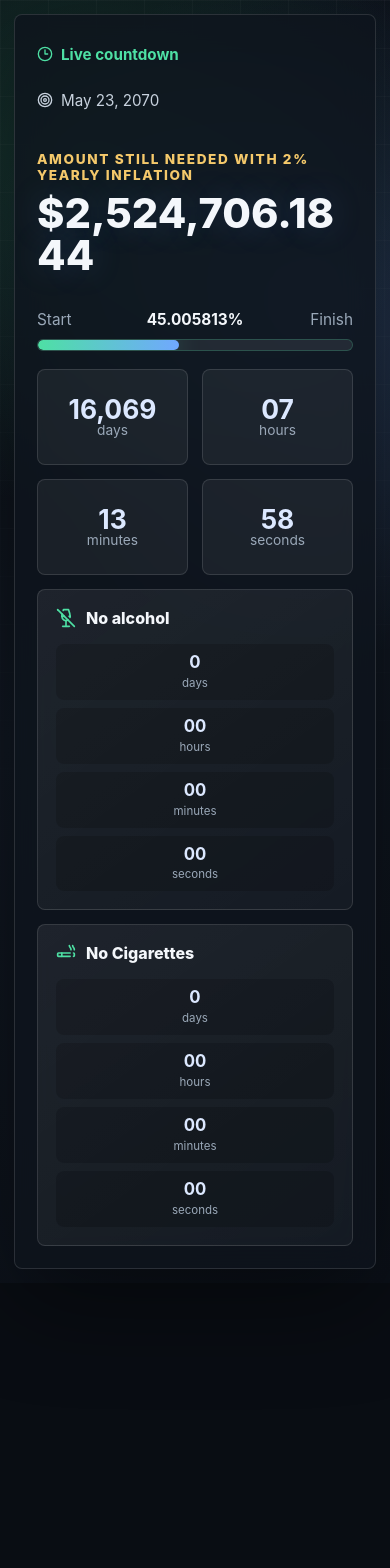
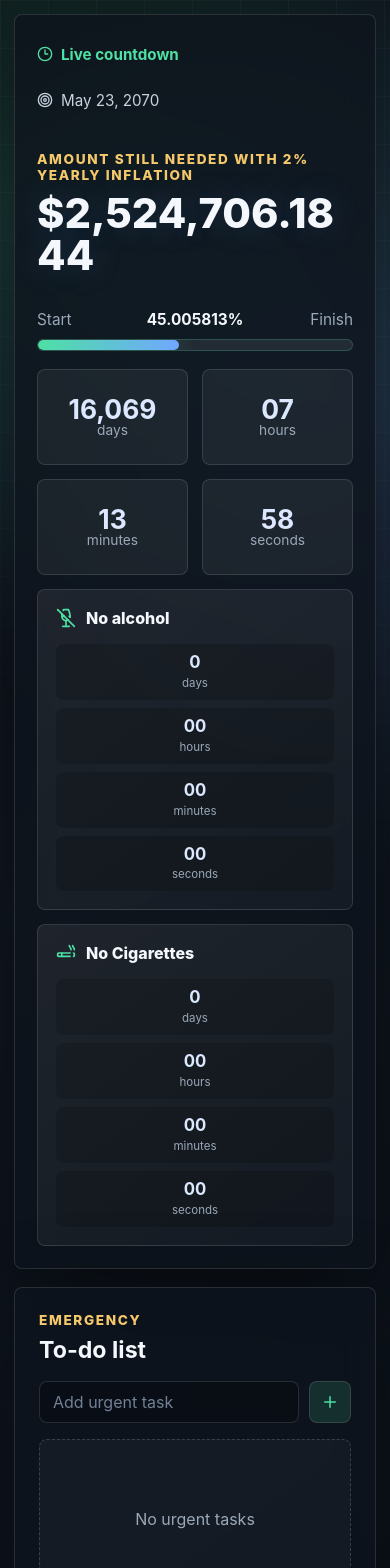
Before and after one commit to Esmodeo/playground, a React (Vite) app: page / in a window 390 px wide. Shown: the top 1568 px of the page. Before the commit the page ends 1283 px from the top, so only its background shows below. Built offline with nearby package versions, Linux system fonts and the light colour scheme.

Commit message:
Add emergency todo list

```diff
--- a/src/main.jsx
+++ b/src/main.jsx
@@ -1,6 +1,6 @@
 import React, { useEffect, useMemo, useState } from 'react';
 import { createRoot } from 'react-dom/client';
-import { Cigarette, Clock3, Target, WineOff } from 'lucide-react';
+import { Check, Cigarette, Clock3, Plus, Target, Trash2, WineOff } from 'lucide-react';
 import './styles.css';
 
 const START_DATE = new Date(1990, 4, 23, 0, 0, 0, 0);
@@ -116,6 +116,8 @@ function getOverallProgress(now) {
 
 function App() {
   const [now, setNow] = useState(() => new Date());
+  const [todoText, setTodoText] = useState('');
+  const [todos, setTodos] = useState([]);
 
   useEffect(() => {
     const timer = window.setInterval(() => setNow(new Date()), 250);
@@ -130,8 +132,38 @@ function App() {
     { icon: Cigarette, startDate: NO_CIGARETTES_START_DATE, title: 'No Cigarettes' },
   ];
 
+  function addTodo(event) {
+    event.preventDefault();
+
+    const text = todoText.trim();
+    if (!text) {
+      return;
+    }
+
+    setTodos((items) => [
+      {
+        id: crypto.randomUUID(),
+        isDone: false,
+        text,
+      },
+      ...items,
+    ]);
+    setTodoText('');
+  }
+
+  function toggleTodo(id) {
+    setTodos((items) =>
+      items.map((item) => (item.id === id ? { ...item, isDone: !item.isDone } : item)),
+    );
+  }
+
+  function deleteTodo(id) {
+    setTodos((items) => items.filter((item) => item.id !== id));
+  }
+
   return (
     <main className="app-shell">
+      <div className="app-layout">
         <section className="countdown-panel" aria-label="Money countdown">
           <div className="panel-topline">
             <span className="status-pill">
@@ -198,6 +230,59 @@ function App() {
             ))}
           </div>
         </section>
+
+        <aside className="todo-panel" aria-label="Emergency to-do list">
+          <div className="todo-header">
+            <p className="kicker">Emergency</p>
+            <h2>To-do list</h2>
+          </div>
+
+          <form className="todo-form" onSubmit={addTodo}>
+            <label className="sr-only" htmlFor="todo-input">
+              Add emergency task
+            </label>
+            <input
+              id="todo-input"
+              onChange={(event) => setTodoText(event.target.value)}
+              placeholder="Add urgent task"
+              value={todoText}
+            />
+            <button type="submit" aria-label="Add task">
+              <Plus size={18} aria-hidden="true" />
+            </button>
+          </form>
+
+          {todos.length > 0 ? (
+            <ul className="todo-list">
+              {todos.map((todo) => (
+                <li className={todo.isDone ? 'is-done' : undefined} key={todo.id}>
+                  <button
+                    className="todo-check"
+                    onClick={() => toggleTodo(todo.id)}
+                    type="button"
+                    aria-label={todo.isDone ? 'Mark task as active' : 'Mark task as done'}
+                  >
+                    {todo.isDone && <Check size={14} aria-hidden="true" />}
+                  </button>
+                  <span>{todo.text}</span>
+                  <button
+                    className="todo-delete"
+                    onClick={() => deleteTodo(todo.id)}
+                    type="button"
+                    aria-label="Delete task"
+                  >
+                    <Trash2 size={16} aria-hidden="true" />
+                  </button>
+                </li>
+              ))}
+            </ul>
+          ) : (
+            <div className="todo-empty">
+              <span>No urgent tasks</span>
+            </div>
+          )}
+        </aside>
+      </div>
     </main>
   );
 }
--- a/src/styles.css
+++ b/src/styles.css
@@ -60,8 +60,16 @@ select {
   mask-image: linear-gradient(to bottom, rgba(0, 0, 0, 0.7), transparent 78%);
 }
 
+.app-layout {
+  display: grid;
+  grid-template-columns: minmax(0, 920px) minmax(300px, 360px);
+  align-items: start;
+  gap: 18px;
+  width: min(100%, 1300px);
+}
+
 .countdown-panel {
-  width: min(100%, 920px);
+  width: 100%;
   padding: clamp(24px, 5vw, 56px);
   border: 1px solid var(--line);
   border-radius: 8px;
@@ -257,6 +265,170 @@ h1 {
   font-size: 0.72rem;
 }
 
+.todo-panel {
+  width: 100%;
+  min-height: 420px;
+  padding: 24px;
+  border: 1px solid var(--line);
+  border-radius: 8px;
+  background: rgba(14, 20, 29, 0.76);
+  box-shadow: 0 30px 100px rgba(0, 0, 0, 0.32);
+  backdrop-filter: blur(18px);
+}
+
+.todo-header {
+  margin-bottom: 18px;
+}
+
+.todo-header h2 {
+  margin: 0;
+  color: var(--ink);
+  font-size: 1.45rem;
+  line-height: 1.1;
+}
+
+.todo-form {
+  display: grid;
+  grid-template-columns: minmax(0, 1fr) 42px;
+  gap: 10px;
+  margin-bottom: 16px;
+}
+
+.todo-form input {
+  min-width: 0;
+  height: 42px;
+  padding: 0 13px;
+  border: 1px solid var(--line);
+  border-radius: 8px;
+  outline: none;
+  background: rgba(0, 0, 0, 0.22);
+  color: var(--ink);
+}
+
+.todo-form input:focus {
+  border-color: rgba(78, 224, 164, 0.58);
+  box-shadow: 0 0 0 3px rgba(78, 224, 164, 0.14);
+}
+
+.todo-form input::placeholder {
+  color: #718094;
+}
+
+.todo-form button,
+.todo-check,
+.todo-delete {
+  display: inline-grid;
+  place-items: center;
+  border: 1px solid var(--line);
+  border-radius: 8px;
+  cursor: pointer;
+  color: var(--ink);
+  transition:
+    border-color 160ms ease,
+    color 160ms ease,
+    background 160ms ease;
+}
+
+.todo-form button {
+  width: 42px;
+  height: 42px;
+  background: rgba(78, 224, 164, 0.14);
+  color: var(--green);
+}
+
+.todo-form button:hover,
+.todo-check:hover {
+  border-color: rgba(78, 224, 164, 0.5);
+  background: rgba(78, 224, 164, 0.18);
+}
+
+.todo-list {
+  display: grid;
+  gap: 10px;
+  margin: 0;
+  padding: 0;
+  list-style: none;
+}
+
+.todo-list li {
+  display: grid;
+  grid-template-columns: 28px minmax(0, 1fr) 32px;
+  align-items: center;
+  gap: 10px;
+  min-height: 48px;
+  padding: 9px 10px;
+  border: 1px solid var(--line);
+  border-radius: 8px;
+  background: var(--card);
+}
+
+.todo-list span {
+  min-width: 0;
+  color: #dce8ff;
+  overflow-wrap: anywhere;
+  line-height: 1.35;
+}
+
+.todo-list li.is-done span {
+  color: var(--muted);
+  text-decoration: line-through;
+}
+
+.todo-check,
+.todo-delete {
+  padding: 0;
+  background: rgba(0, 0, 0, 0.18);
+}
+
+.todo-check {
+  width: 28px;
+  height: 28px;
+  color: var(--green);
+}
+
+.todo-delete {
+  width: 32px;
+  height: 32px;
+  color: var(--rose);
+}
+
+.todo-delete:hover {
+  border-color: rgba(255, 140, 126, 0.45);
+  background: rgba(255, 140, 126, 0.12);
+}
+
+.todo-empty {
+  display: grid;
+  min-height: 160px;
+  place-items: center;
+  border: 1px dashed rgba(255, 255, 255, 0.16);
+  border-radius: 8px;
+  color: var(--muted);
+  background: rgba(255, 255, 255, 0.035);
+}
+
+.sr-only {
+  position: absolute;
+  width: 1px;
+  height: 1px;
+  padding: 0;
+  overflow: hidden;
+  clip: rect(0, 0, 0, 0);
+  white-space: nowrap;
+  border: 0;
+}
+
+@media (max-width: 1120px) {
+  .app-layout {
+    grid-template-columns: 1fr;
+    max-width: 920px;
+  }
+
+  .todo-panel {
+    min-height: 0;
+  }
+}
+
 @media (max-width: 680px) {
   .app-shell {
     padding: 14px;
```
Lines whose indentation alone changed are shown as unchanged.
